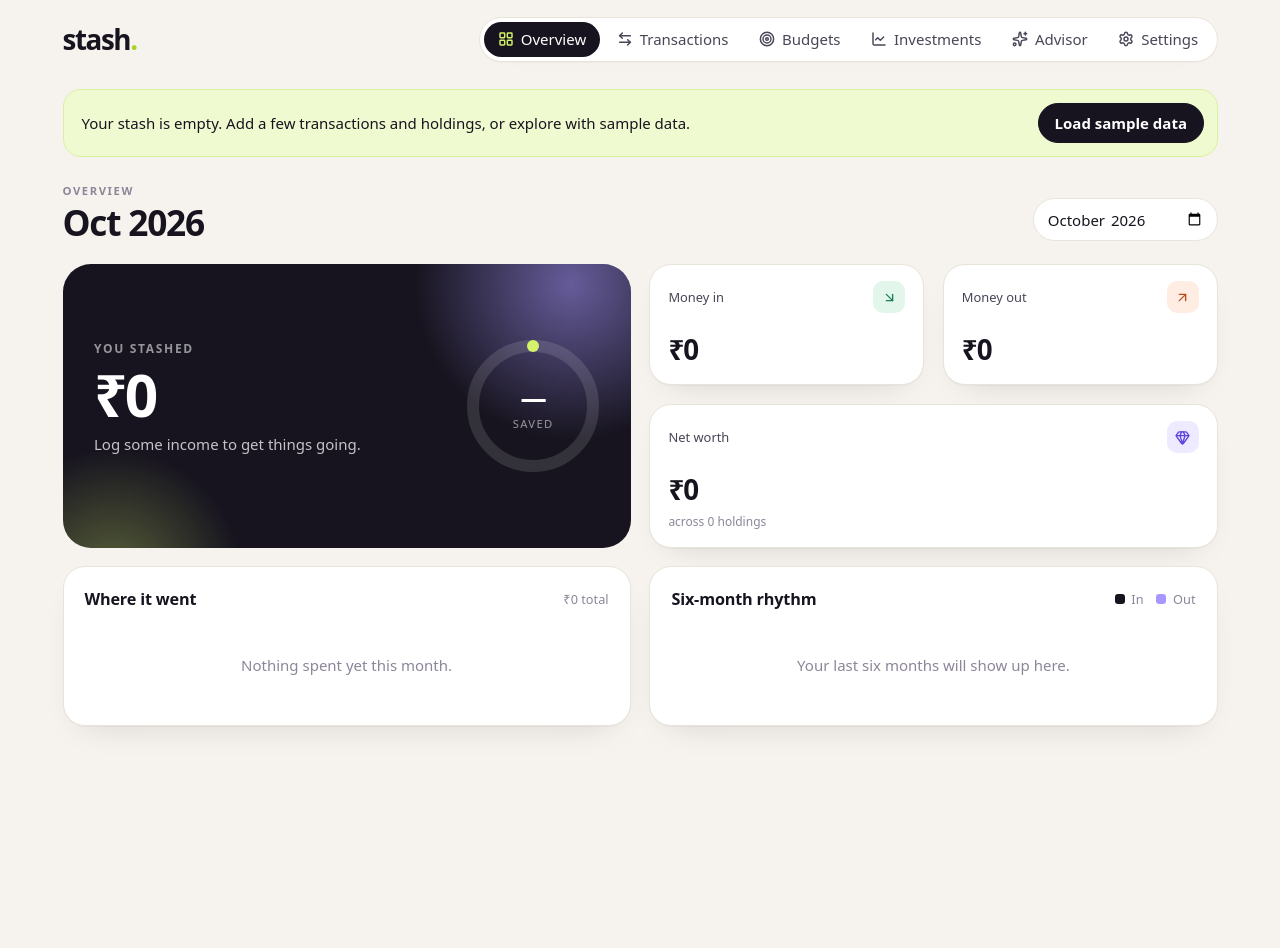
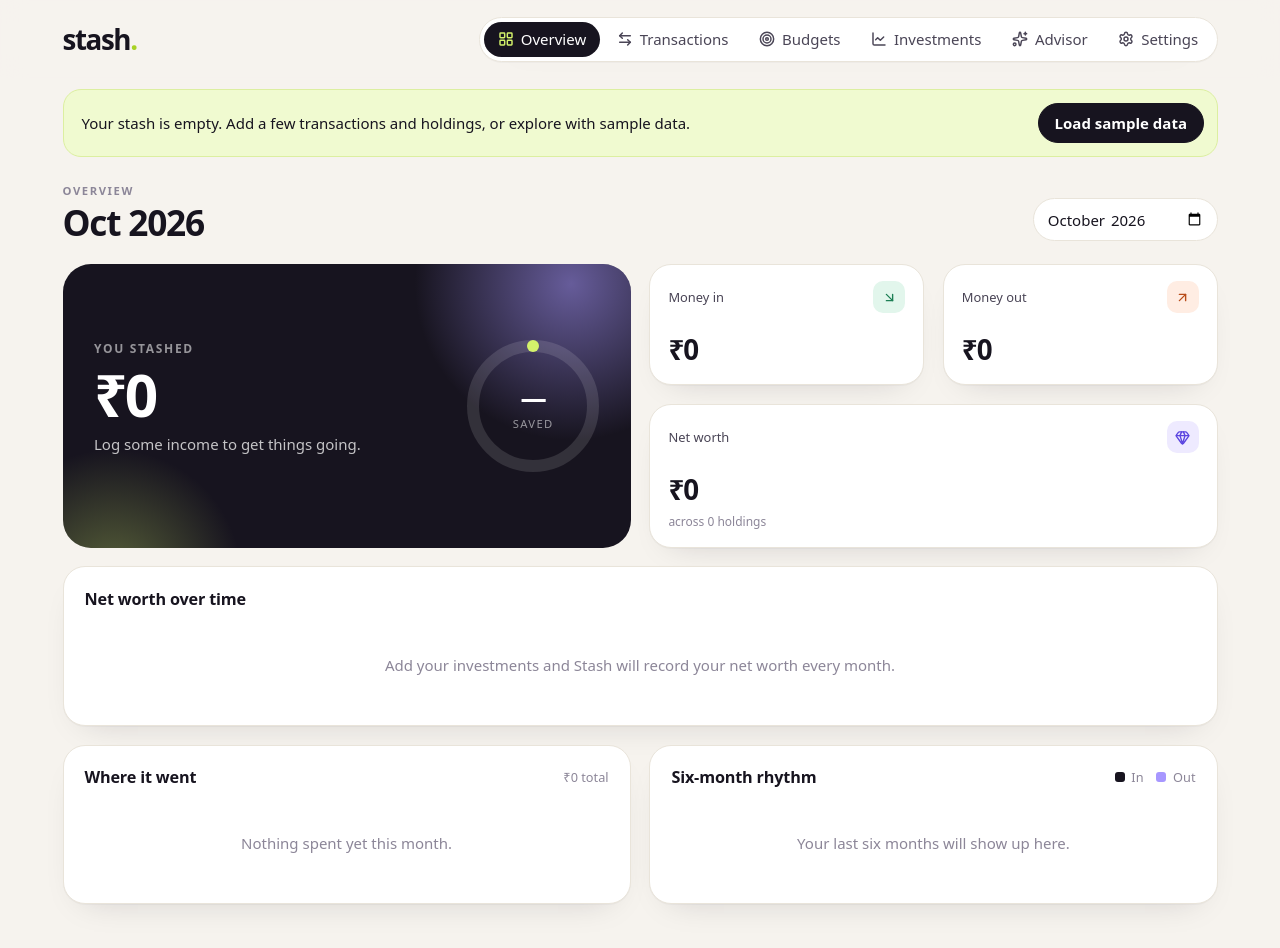
Before and after one commit to aishwarya-sankhla/stash, a React (Vite) app: page / in a window 1280 px wide. Before the commit the page ends 800 px from the top, so only its background shows below. Built offline with nearby package versions, Linux system fonts and the light colour scheme.

Commit message:
Track net worth history: monthly snapshots, stacked chart on Overview, change since last month
Amp-Thread-ID: https://ampcode.com/threads/T-01a14e28-90eb-778c-a151-ab8fe1904779
Co-authored-by: Amp <amp@ampcode.com>

```diff
--- a/electron/main.cjs
+++ b/electron/main.cjs
@@ -36,7 +36,7 @@ function writeAtomic(file, text) {
 }
 
 const looksLikeStashData = (d) =>
-  d !== null && typeof d === 'object' && !Array.isArray(d) && ['transactions', 'holdings', 'fds', 'budgets', 'profile'].some((k) => k in d)
+  d !== null && typeof d === 'object' && !Array.isArray(d) && ['transactions', 'holdings', 'fds', 'budgets', 'profile', 'netWorth'].some((k) => k in d)
 
 /** Returns the file's JSON text, or null if it doesn't exist. Throws if it exists but isn't Stash data. */
 function readJson(file) {
--- a/src/components/Dashboard.tsx
+++ b/src/components/Dashboard.tsx
@@ -4,6 +4,7 @@ import { Bar, BarChart, CartesianGrid, Cell, Pie, PieChart, ResponsiveContainer,
 import { isoDate, lastMonths, savingStreak, savingsRate, summarizeMonth, totalsByClass } from '../finance'
 import { formatINR, formatMonth, formatPct } from '../format'
 import type { AppData } from '../types'
+import { NetWorthChart } from './NetWorthChart'
 import { CHART_COLORS, MonthPicker, Ring, Stat } from './ui'
 
 function mood(rate: number | null) {
@@ -23,6 +24,8 @@ export function Dashboard({ data, currentMonth }: { data: AppData; currentMonth:
   const saved = summary.income - summary.expenses
   const netWorth = Object.values(totalsByClass(data, isoDate())).reduce((s, v) => s + v, 0)
   const streak = savingStreak(data.transactions, currentMonth)
+  const lastSnapshot = data.netWorth.filter((s) => s.month < currentMonth).at(-1)
+  const netWorthChange = lastSnapshot ? netWorth - lastSnapshot.total : 0
 
   const categories = Object.entries(summary.byCategory)
     .map(([name, value]) => ({ name, value }))
@@ -62,9 +65,22 @@ export function Dashboard({ data, currentMonth }: { data: AppData; currentMonth:
         <Stat label="Money in" value={formatINR(summary.income)} icon={ArrowDownRight} tint="mint" />
         <Stat label="Money out" value={formatINR(summary.expenses)} icon={ArrowUpRight} tint="peach" />
         <Stat label="Net worth" value={formatINR(netWorth)} icon={Gem} tint="lilac">
-          <div className="stat-foot">across {data.holdings.length + data.fds.length} holdings</div>
+          <div className="stat-foot">
+            {lastSnapshot ? (
+              <>
+                <span className={netWorthChange >= 0 ? 'pos' : 'neg'}>
+                  {netWorthChange >= 0 ? '▲' : '▼'} {formatINR(Math.abs(netWorthChange))}
+                </span>{' '}
+                since {formatMonth(lastSnapshot.month).split(' ')[0]}
+              </>
+            ) : (
+              `across ${data.holdings.length + data.fds.length} holdings`
+            )}
+          </div>
         </Stat>
       </div>
+
+      <NetWorthChart history={data.netWorth} />
 
       <div className="grid2">
         <section className="card">
--- /dev/null
+++ b/src/components/NetWorthChart.tsx
@@ -0,0 +1,82 @@
+import { Area, AreaChart, CartesianGrid, ResponsiveContainer, Tooltip, XAxis, YAxis } from 'recharts'
+import { formatCompactINR, formatINR, formatMonth, formatPct } from '../format'
+import { ASSET_CLASS_LABELS, type AssetClass, type NetWorthSnapshot } from '../types'
+import { ASSET_STYLE, TINTS } from './ui'
+
+// Steadier classes at the bottom, so market swings show up along the top edge.
+const STACK: AssetClass[] = ['cash', 'debt', 'realEstate', 'gold', 'other', 'equity']
+const shortLabel = (cls: AssetClass) => ASSET_CLASS_LABELS[cls].split(' (')[0]
+const tooltipStyle = { borderRadius: 12, border: '1px solid #E9E4DA', boxShadow: '0 8px 24px -12px rgba(23,20,31,.25)', fontFamily: 'inherit' }
+
+/** Month-by-month net worth, stacked by asset class. */
+export function NetWorthChart({ history }: { history: NetWorthSnapshot[] }) {
+  const classes = STACK.filter((cls) => history.some((s) => s.byClass[cls] > 0))
+  const first = history[0]
+  const last = history[history.length - 1]
+  const change = history.length > 1 ? last.total - first.total : 0
+  const multiYear = history.length > 0 && first.month.slice(0, 4) !== last.month.slice(0, 4)
+  const points = history.map((s) => ({
+    label: multiYear ? formatMonth(s.month).replace(' 20', ' ’') : formatMonth(s.month).split(' ')[0],
+    month: formatMonth(s.month),
+    ...Object.fromEntries(classes.map((cls) => [shortLabel(cls), s.byClass[cls]])),
+  }))
+
+  return (
+    <section className="card">
+      <div className="card-head">
+        <div>
+          <h2>Net worth over time</h2>
+          {history.length > 1 && (
+            <span className="muted small">
+              <span className={change >= 0 ? 'pos' : 'neg'}>
+                {change >= 0 ? '+' : '−'}
+                {formatINR(Math.abs(change))}
+                {first.total > 0 && ` (${change >= 0 ? '+' : '−'}${formatPct(Math.abs(change) / first.total)})`}
+              </span>{' '}
+              since {formatMonth(first.month)}
+            </span>
+          )}
+        </div>
+        {history.length > 1 && (
+          <span className="legend-inline">
+            {classes.map((cls) => (
+              <span key={cls}>
+                <i style={{ background: TINTS[ASSET_STYLE[cls][1]].chart }} /> {shortLabel(cls)}
+              </span>
+            ))}
+          </span>
+        )}
+      </div>
+      {history.length < 2 ? (
+        <p className="empty">
+          {history.length === 0
+            ? 'Add your investments and Stash will record your net worth every month.'
+            : `Stash saves a snapshot of your net worth every month. This is the first one (${formatINR(last.total)}); your trend line starts next month.`}
+        </p>
+      ) : (
+        <ResponsiveContainer width="100%" height={260}>
+          <AreaChart data={points} margin={{ top: 8, right: 4, left: 4, bottom: 0 }}>
+            <CartesianGrid vertical={false} stroke="#EFEAE1" />
+            <XAxis dataKey="label" axisLine={false} tickLine={false} fontSize={12} tick={{ fill: '#8C8698' }} />
+            <YAxis axisLine={false} tickLine={false} fontSize={12} tick={{ fill: '#8C8698' }} tickFormatter={(v) => formatCompactINR(Number(v))} width={56} />
+            <Tooltip
+              formatter={(v) => formatINR(Number(v))}
+              labelFormatter={(_, payload) => {
+                const p = payload?.[0]?.payload as { month: string } | undefined
+                const total = payload?.reduce((s, item) => s + Number(item.value), 0) ?? 0
+                return p ? `${p.month} · ${formatINR(total)}` : ''
+              }}
+              itemSorter={(item) => -classes.findIndex((cls) => shortLabel(cls) === item.name)}
+              contentStyle={tooltipStyle}
+              itemStyle={{ color: '#3B3646', padding: 0 }}
+            />
+            {classes.map((cls) => {
+              const color = TINTS[ASSET_STYLE[cls][1]].chart
+              return <Area key={cls} type="monotone" dataKey={shortLabel(cls)} stackId="nw" stroke={color} strokeWidth={2} fill={color} fillOpacity={0.55} />
+            })}
+          </AreaChart>
+        </ResponsiveContainer>
+      )}
+    </section>
+  )
+}
--- a/src/finance.ts
+++ b/src/finance.ts
@@ -139,3 +139,18 @@ export function totalsByClass(data: Pick<AppData, 'holdings' | 'fds'>, today: st
   for (const fd of data.fds) totals.debt += fdValue(fd, today)
   return totals
 }
+
+/**
+ * Records this month's net worth (latest value wins), so the history grows by one point per month.
+ * Returns the same object when nothing changed, so callers can skip saving.
+ */
+export function recordNetWorth(data: AppData, today: string): AppData {
+  const raw = totalsByClass(data, today)
+  const byClass = Object.fromEntries(Object.entries(raw).map(([k, v]) => [k, Math.round(v)])) as Record<AssetClass, number>
+  const total = Object.values(byClass).reduce((s, v) => s + v, 0)
+  const month = monthKey(today)
+  const existing = data.netWorth.find((s) => s.month === month)
+  if (existing ? existing.total === total && (Object.keys(byClass) as AssetClass[]).every((k) => existing.byClass[k] === byClass[k]) : total === 0) return data
+  const others = data.netWorth.filter((s) => s.month !== month)
+  return { ...data, netWorth: [...others, { month, total, byClass }].sort((a, b) => a.month.localeCompare(b.month)) }
+}
--- a/src/format.ts
+++ b/src/format.ts
@@ -12,3 +12,12 @@ export const formatDate = (date: string) =>
   new Date(`${date}T00:00:00`).toLocaleDateString('en-IN', { day: 'numeric', month: 'short', year: 'numeric' })
 
 export const newId = () => crypto.randomUUID()
+
+/** Short rupee amounts for chart axes, in Indian units: ₹45k, ₹12.4L, ₹1.2Cr. */
+export function formatCompactINR(n: number) {
+  const trim = (x: number) => String(Number(x.toFixed(1)))
+  if (Math.abs(n) >= 1e7) return `₹${trim(n / 1e7)}Cr`
+  if (Math.abs(n) >= 1e5) return `₹${trim(n / 1e5)}L`
+  if (Math.abs(n) >= 1e3) return `₹${Math.round(n / 1e3)}k`
+  return `₹${Math.round(n)}`
+}
--- a/src/sampleData.ts
+++ b/src/sampleData.ts
@@ -1,6 +1,6 @@
-import { isoDate, lastMonths, monthKey, sipCoveredMonth } from './finance'
+import { isoDate, lastMonths, monthKey, sipCoveredMonth, totalsByClass } from './finance'
 import { newId } from './format'
-import type { AppData, Transaction } from './types'
+import type { AppData, AssetClass, FixedDeposit, Holding, NetWorthSnapshot, Transaction } from './types'
 
 /** Six months of realistic demo data ending in the current month. */
 const shiftDays = (d: Date, days: number) => isoDate(new Date(d.getFullYear(), d.getMonth(), d.getDate() + days))
@@ -31,22 +31,39 @@ export function sampleData(today = new Date()): AppData {
     if (i === 4) add(`${m}-24`, 'expense', 'Health', 6500, 'Doctor & medicines')
   })
 
+  const holdings: Holding[] = [
+    { id: newId(), name: 'Nifty 50 index fund', assetClass: 'equity', invested: 420000, currentValue: 545000, valueUpdated: shiftDays(today, -12), sip: { amount: 10000, day: 5, lastApplied: sipCoveredMonth(isoDate(today), 5) } },
+    { id: newId(), name: 'Flexi-cap mutual fund', assetClass: 'equity', invested: 250000, currentValue: 301000, valueUpdated: shiftDays(today, -12), sip: { amount: 5000, day: 25, lastApplied: sipCoveredMonth(isoDate(today), 25) } },
+    { id: newId(), name: 'Direct stocks', assetClass: 'equity', invested: 150000, currentValue: 162000, valueUpdated: shiftDays(today, -75) },
+    { id: newId(), name: 'EPF', assetClass: 'debt', invested: 280000, currentValue: 312000, valueUpdated: shiftDays(today, -12) },
+    { id: newId(), name: 'PPF', assetClass: 'debt', invested: 90000, currentValue: 98000, valueUpdated: shiftDays(today, -12) },
+    { id: newId(), name: 'Sovereign Gold Bonds', assetClass: 'gold', invested: 60000, currentValue: 84000, valueUpdated: shiftDays(today, -12) },
+    { id: newId(), name: 'Savings account + sweep FD', assetClass: 'cash', invested: 480000, currentValue: 480000, valueUpdated: shiftDays(today, -12) },
+  ]
+  const fds: FixedDeposit[] = [
+    { id: newId(), bank: 'SBI', principal: 200000, rate: 7.1, startDate: shiftDays(today, -345), maturityDate: shiftDays(today, 20) },
+    { id: newId(), bank: 'HDFC Bank', principal: 150000, rate: 7.25, startDate: shiftDays(today, -120), maturityDate: shiftDays(today, 610) },
+  ]
+
+  // A year of past month-end snapshots growing towards today's totals (this month is recorded live).
+  const now = totalsByClass({ holdings, fds }, isoDate(today))
+  const netWorth: NetWorthSnapshot[] = lastMonths(currentMonth, 12).slice(0, -1).map((month, i) => {
+    const back = 11 - i // months before now
+    const growth = (cls: AssetClass) => {
+      if (cls === 'equity') return 1 - back * 0.03 + Math.sin(i * 1.7) * 0.025 // SIPs plus market swings
+      if (cls === 'cash') return 1 - back * 0.012 + Math.cos(i * 1.3) * 0.02
+      return 1 - back * 0.015
+    }
+    const byClass = Object.fromEntries(Object.entries(now).map(([cls, v]) => [cls, Math.round(v * growth(cls as AssetClass))])) as Record<AssetClass, number>
+    return { month, total: Object.values(byClass).reduce((s, v) => s + v, 0), byClass }
+  })
+
   return {
     transactions,
     budgets: { Groceries: 12000, Dining: 6000, Shopping: 8000, Entertainment: 3000, Transport: 5500 },
-    holdings: [
-      { id: newId(), name: 'Nifty 50 index fund', assetClass: 'equity', invested: 420000, currentValue: 545000, valueUpdated: shiftDays(today, -12), sip: { amount: 10000, day: 5, lastApplied: sipCoveredMonth(isoDate(today), 5) } },
-      { id: newId(), name: 'Flexi-cap mutual fund', assetClass: 'equity', invested: 250000, currentValue: 301000, valueUpdated: shiftDays(today, -12), sip: { amount: 5000, day: 25, lastApplied: sipCoveredMonth(isoDate(today), 25) } },
-      { id: newId(), name: 'Direct stocks', assetClass: 'equity', invested: 150000, currentValue: 162000, valueUpdated: shiftDays(today, -75) },
-      { id: newId(), name: 'EPF', assetClass: 'debt', invested: 280000, currentValue: 312000 , valueUpdated: shiftDays(today, -12) },
-      { id: newId(), name: 'PPF', assetClass: 'debt', invested: 90000, currentValue: 98000 , valueUpdated: shiftDays(today, -12) },
-      { id: newId(), name: 'Sovereign Gold Bonds', assetClass: 'gold', invested: 60000, currentValue: 84000 , valueUpdated: shiftDays(today, -12) },
-      { id: newId(), name: 'Savings account + sweep FD', assetClass: 'cash', invested: 480000, currentValue: 480000 , valueUpdated: shiftDays(today, -12) },
-    ],
-    fds: [
-      { id: newId(), bank: 'SBI', principal: 200000, rate: 7.1, startDate: shiftDays(today, -345), maturityDate: shiftDays(today, 20) },
-      { id: newId(), bank: 'HDFC Bank', principal: 150000, rate: 7.25, startDate: shiftDays(today, -120), maturityDate: shiftDays(today, 610) },
-    ],
+    holdings,
+    fds,
+    netWorth,
     profile: {
       age: 31,
       riskTolerance: 'moderate',
--- a/src/store.ts
+++ b/src/store.ts
@@ -1,5 +1,5 @@
 import { useEffect, useState, type Dispatch, type SetStateAction } from 'react'
-import { applySips, isoDate } from './finance'
+import { applySips, isoDate, recordNetWorth } from './finance'
 import { newId } from './format'
 import {
   ASSET_CLASS_LABELS,
@@ -10,6 +10,7 @@ import {
   type AssetClass,
   type Holding,
   type FixedDeposit,
+  type NetWorthSnapshot,
   type Profile,
   type Sip,
   type Transaction,
@@ -48,7 +49,7 @@ export async function openDataFile() {
 }
 
 type Json = Record<string, unknown>
-const STASH_KEYS = ['transactions', 'holdings', 'fds', 'budgets', 'profile']
+const STASH_KEYS = ['transactions', 'holdings', 'fds', 'budgets', 'profile', 'netWorth']
 const isObject = (v: unknown): v is Json => typeof v === 'object' && v !== null && !Array.isArray(v)
 const list = (v: unknown) => (Array.isArray(v) ? v : [])
 const finite = (v: unknown) => (typeof v === 'number' && Number.isFinite(v) ? v : null)
@@ -101,6 +102,22 @@ function toFixedDeposit(v: unknown): FixedDeposit | null {
   return { id: text(v.id) || newId(), bank: text(v.bank), principal, rate, startDate, maturityDate }
 }
 
+function toSnapshot(v: unknown): NetWorthSnapshot | null {
+  if (!isObject(v) || !/^\d{4}-(0[1-9]|1[0-2])$/.test(text(v.month))) return null
+  const raw = isObject(v.byClass) ? v.byClass : {}
+  const byClass = Object.fromEntries(
+    Object.keys(ASSET_CLASS_LABELS).map((k) => [k, finite(raw[k]) !== null && (raw[k] as number) >= 0 ? (raw[k] as number) : 0]),
+  ) as Record<AssetClass, number>
+  return { month: text(v.month), total: Object.values(byClass).reduce((s, n) => s + n, 0), byClass }
+}
+
+/** Valid snapshots, one per month (the last one wins), oldest first. */
+function toNetWorth(v: unknown): NetWorthSnapshot[] {
+  const byMonth = new Map<string, NetWorthSnapshot>()
+  for (const snapshot of list(v).map(toSnapshot)) if (snapshot) byMonth.set(snapshot.month, snapshot)
+  return [...byMonth.values()].sort((a, b) => a.month.localeCompare(b.month))
+}
+
 function toProfile(v: unknown): Profile {
   const p = isObject(v) ? v : {}
   const d = DEFAULT_DATA.profile
@@ -135,6 +152,7 @@ export function parseData(json: string): AppData {
     budgets,
     holdings: list(parsed.holdings).map(toHolding).filter((h) => h !== null),
     fds: list(parsed.fds).map(toFixedDeposit).filter((f) => f !== null),
+    netWorth: toNetWorth(parsed.netWorth),
     profile: toProfile(parsed.profile),
   }
 }
@@ -166,6 +184,11 @@ export function useAppData() {
     return () => window.removeEventListener('focus', catchUp)
   }, [])
   useEffect(() => {
+    // Keep this month's net worth snapshot current; a no-op when it already matches.
+    const recorded = recordNetWorth(data, isoDate())
+    if (recorded !== data) setData(recorded)
+  }, [data])
+  useEffect(() => {
     if (desktop) desktop.save(serialize(data)).catch((err) => alert(`Couldn't save your data file:\n${err}`))
     else localStorage.setItem(STORAGE_KEY, JSON.stringify(data))
   }, [data])
```
Also changed, not shown: src/types.ts (+10 -0 lines), 2 other files (tests, documents, lock files or other folders).
